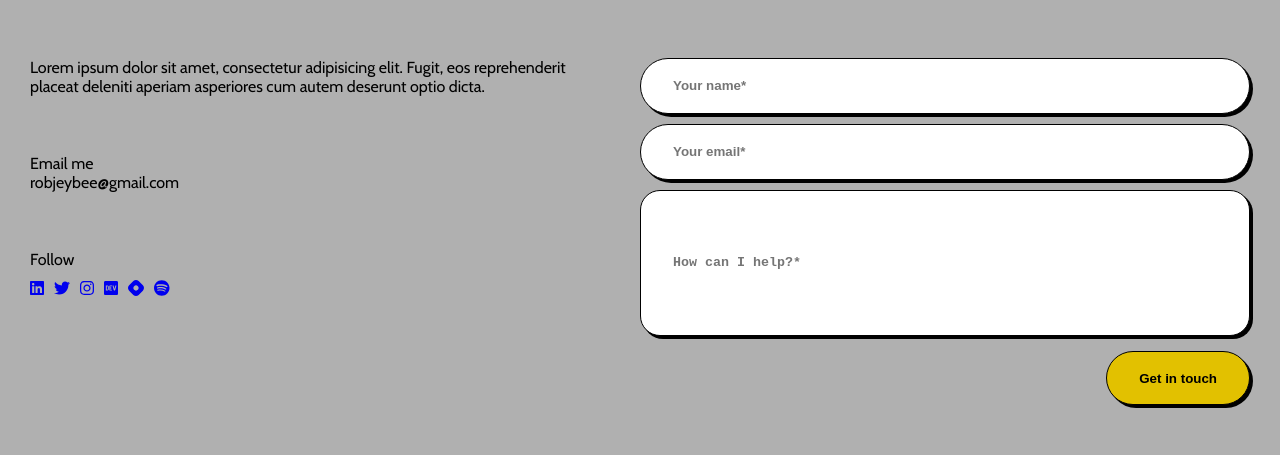
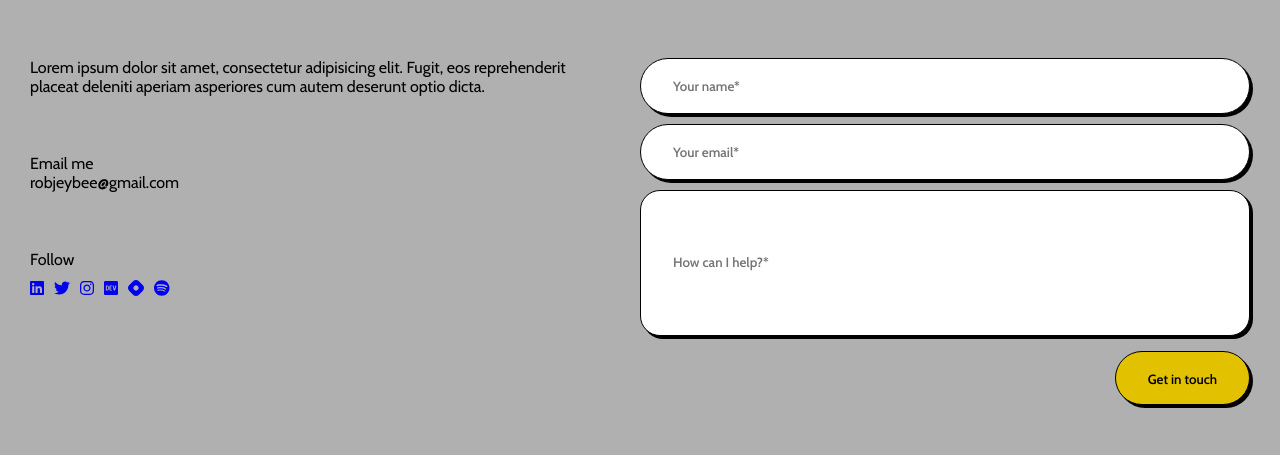
Before and after one commit to robjeybee/robjeybee-portfolio, a React (Vite) app: page / in a window 1280 px wide. Shown: the part 4318-4773 px from the top of the page. Built offline with nearby package versions, Linux system fonts and the light colour scheme.

Commit message:
Google Font import not rendering on commit

```diff
--- a/src/styles/header.scss
+++ b/src/styles/header.scss
@@ -1,9 +1,6 @@
-@import url('https://fonts.googleapis.com/css2?family=Cabin:wght@400;600;700&display=swap');
-
 .header-container {
     background-color: orange;
     width: 100%;
-    font-family: 'Cabin', sans-serif;
 }
 
 .nav {
--- a/src/styles/index.scss
+++ b/src/styles/index.scss
@@ -19,10 +19,11 @@
 * {
     margin: 0;
     padding: 0;
+    font-family: 'Cabin', sans-serif;
+
 }
 
 body {
     background-color: #f9f5f2;
     scroll-behavior: smooth;
-    font-family: 'Cabin', sans-serif;
 }
```
